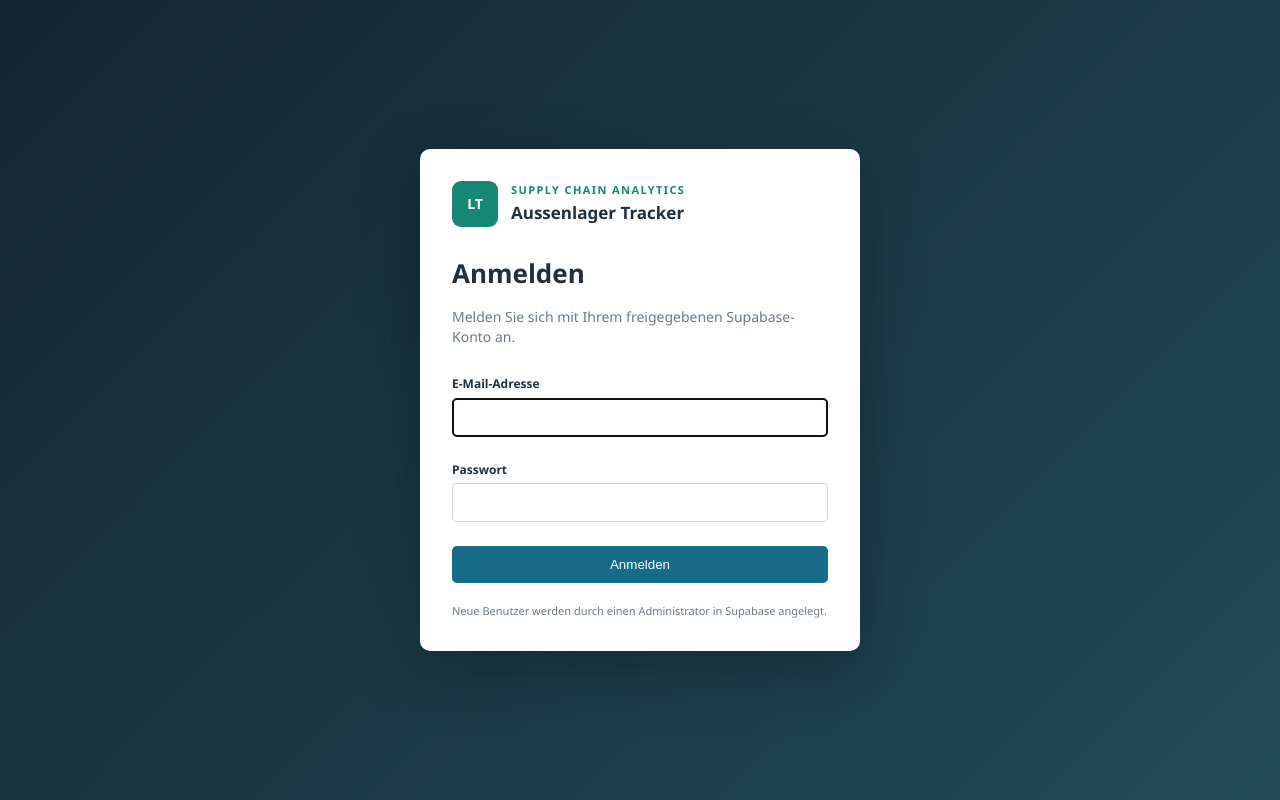
After one commit to RayK02/Supply-Chain-Analytics, a Flask app: page /login in a window 1280 px wide. The commit adds this page. Run offline with Flask 3, Linux system fonts and the light colour scheme; data comes from the database, SQL or seed files in the repository.

Commit message:
Add Supabase multi-user login

```diff
--- a/app/i18n.py
+++ b/app/i18n.py
@@ -41,6 +41,17 @@ TRANSLATIONS = {
     "Einstellungen speichern": "Save settings",
     "Konfiguration prüfen": "Validate configuration",
     "Einstellungen gespeichert. Zugangsdaten werden bewusst nicht gespeichert.": "Settings saved. Credentials are deliberately not stored.",
+    "Anmelden": "Sign in",
+    "Abmelden": "Sign out",
+    "E-Mail-Adresse": "Email address",
+    "Passwort": "Password",
+    "Melden Sie sich mit Ihrem freigegebenen Supabase-Konto an.": "Sign in with your approved Supabase account.",
+    "Neue Benutzer werden durch einen Administrator in Supabase angelegt.": "New users are created by an administrator in Supabase.",
+    "Bitte E-Mail-Adresse und Passwort eingeben.": "Enter your email address and password.",
+    "E-Mail-Adresse oder Passwort ist falsch.": "The email address or password is incorrect.",
+    "Die Anmeldung ist noch nicht vollständig konfiguriert.": "Sign-in has not been fully configured yet.",
+    "Der Anmeldedienst ist momentan nicht erreichbar.": "The sign-in service is currently unavailable.",
+    "Die Anmeldung ist momentan nicht verfügbar.": "Sign-in is currently unavailable.",
 }
 
 
--- a/app/routes.py
+++ b/app/routes.py
@@ -8,14 +8,16 @@ import platform
 import sqlite3
 import sys
 import uuid
-from datetime import datetime
+from datetime import datetime, timezone
 from pathlib import Path
 from typing import Any
+from urllib.parse import urlsplit
 
 from flask import Blueprint, Response, current_app, flash, redirect, render_template, request, send_file, session, url_for
 from openpyxl import Workbook
 from werkzeug.utils import secure_filename
 
+from .auth import AuthError
 from .db import ORDER_FIELDS, TIMESTAMP_FIELDS, Database, utcnow
 from .imports import inspect_file, import_rows, read_csv_rows, read_xlsx_rows
 from .i18n import translate
@@ -31,7 +33,73 @@ def language() -> str:
     return value if value in ("de", "en") else "de"
 def common() -> dict[str, Any]:
     lang = language()
-    return {"locations": db().all("SELECT * FROM locations WHERE active=1 ORDER BY code"), "statuses": STATUS_VALUES, "unit": unit(), "language": lang, "t": lambda text: translate(text, lang)}
+    return {"locations": db().all("SELECT * FROM locations WHERE active=1 ORDER BY code"), "statuses": STATUS_VALUES, "unit": unit(), "language": lang, "t": lambda text: translate(text, lang), "auth_user": session.get("auth_user")}
+
+
+def _store_auth(result: dict[str, Any]) -> None:
+    user = result.get("user") or {}
+    if not user.get("id") or not user.get("email") or not result.get("access_token") or not result.get("refresh_token"):
+        raise AuthError("Die Anmeldung ist momentan nicht verfügbar.")
+    session.clear()
+    session.permanent = True
+    session["auth_user"] = {"id": user.get("id"), "email": user.get("email")}
+    session["access_token"] = result.get("access_token")
+    session["refresh_token"] = result.get("refresh_token")
+    session["auth_expires_at"] = int(datetime.now(timezone.utc).timestamp()) + int(result.get("expires_in") or 3600)
+
+
+def _safe_next(value: str | None) -> str:
+    if not value:
+        return url_for("main.index")
+    parsed = urlsplit(value)
+    return value if not parsed.scheme and not parsed.netloc and value.startswith("/") else url_for("main.index")
+
+
+@bp.before_app_request
+def require_login():
+    if not current_app.config.get("AUTH_REQUIRED"):
+        return None
+    if request.endpoint in {"main.login", "main.health", "static"}:
+        return None
+    if not session.get("auth_user"):
+        return redirect(url_for("main.login", next=request.full_path.rstrip("?")))
+    expires_at = int(session.get("auth_expires_at") or 0)
+    if expires_at <= int(datetime.now(timezone.utc).timestamp()) + 60:
+        refresh_token = session.get("refresh_token")
+        try:
+            if not refresh_token:
+                raise AuthError("Sitzung abgelaufen.")
+            _store_auth(current_app.extensions["auth"].refresh(refresh_token))
+        except AuthError:
+            session.clear()
+            return redirect(url_for("main.login", next=request.full_path.rstrip("?")))
+    return None
+
+
+@bp.route("/login", methods=["GET", "POST"])
+def login():
+    if session.get("auth_user"):
+        return redirect(url_for("main.index"))
+    error = None
+    if request.method == "POST":
+        email = request.form.get("email", "").strip().lower()
+        password = request.form.get("password", "")
+        if not email or not password:
+            error = "Bitte E-Mail-Adresse und Passwort eingeben."
+        else:
+            try:
+                _store_auth(current_app.extensions["auth"].sign_in(email, password))
+                return redirect(_safe_next(request.form.get("next")))
+            except AuthError as exc:
+                error = str(exc)
+    lang = language()
+    return render_template("login.html", error=error, next_url=_safe_next(request.args.get("next") or request.form.get("next")), language=lang, t=lambda text: translate(text, lang)), 401 if error else 200
+
+
+@bp.route("/logout", methods=["POST"])
+def logout():
+    session.clear()
+    return redirect(url_for("main.login"))
 
 
 @bp.route("/health")
--- /dev/null
+++ b/app/static/auth.css
@@ -0,0 +1,18 @@
+.sidebar{display:flex;flex-direction:column}
+.account{margin-top:auto;padding:16px 10px 0;border-top:1px solid #304452}
+.account span{display:block;color:#c8d3d9;font-size:11px;overflow:hidden;text-overflow:ellipsis}
+.account form{margin-top:7px}
+.account button{border:0;background:transparent;color:white;padding:0;cursor:pointer;font:600 12px inherit}
+.auth-page{min-height:100vh;background:linear-gradient(135deg,#142532,#224b58);display:grid;place-items:center;padding:24px}
+.auth-shell{margin:0;padding:0;min-height:0;width:min(440px,100%)}
+.auth-card{background:white;border-radius:10px;padding:32px;box-shadow:0 20px 60px #08151d66}
+.auth-brand{display:flex;align-items:center;gap:13px;margin-bottom:28px}
+.auth-brand>span{display:grid;place-items:center;width:46px;height:46px;border-radius:9px;background:var(--teal);color:white;font-weight:800}
+.auth-brand h1{font-size:17px;margin:3px 0 0}
+.auth-card h2{font-size:26px;margin:0 0 6px}
+.auth-intro,.auth-help{color:var(--muted)}
+.auth-form{display:grid;gap:8px;margin:20px 0}
+.auth-form input{width:100%;font-size:15px;padding:10px}
+.auth-form .btn{margin-top:8px;padding:11px}
+.auth-help{font-size:11px;margin:18px 0 0}
+@media(max-width:760px){.sidebar{display:block}.account{margin-top:14px}.auth-shell{padding:0}.auth-card{padding:24px}}
--- a/app/templates/base.html
+++ b/app/templates/base.html
@@ -1,7 +1,7 @@
 <!doctype html><html lang="{{ language }}"><head><meta charset="utf-8"><meta name="viewport" content="width=device-width,initial-scale=1">
-<title>{{ t(title) }} · {{ t('Aussenlager Tracker') }}</title><link rel="stylesheet" href="{{ url_for('static',filename='app.css') }}"><link rel="stylesheet" href="{{ url_for('static',filename='charts.css') }}"><script defer src="{{ url_for('static',filename='app.js') }}"></script></head>
+<title>{{ t(title) }} · {{ t('Aussenlager Tracker') }}</title><link rel="stylesheet" href="{{ url_for('static',filename='app.css') }}"><link rel="stylesheet" href="{{ url_for('static',filename='auth.css') }}"><link rel="stylesheet" href="{{ url_for('static',filename='charts.css') }}"><script defer src="{{ url_for('static',filename='app.js') }}"></script></head>
 <body><aside class="sidebar"><a class="brand" href="{{ url_for('main.index') }}"><span>LT</span><strong>{{ t('Aussenlager') }}<br>{{ t('Durchlaufzeit') }}</strong></a>
-<nav>{% for endpoint,label,icon in [('main.index','Dashboard','▦'),('main.orders','Bestellungen','≡'),('main.open_orders','Offene Bestellungen','◷'),('main.comparison','Standortvergleich','⇄'),('main.quality','Datenqualität','✓'),('main.import_page','Import','⇧'),('main.reports','Reports','▤'),('main.master','Stammdaten','◇'),('main.settings','Einstellungen','⚙'),('main.system_info','Systeminformationen','ⓘ')] %}<a href="{{ url_for(endpoint) }}" class="{% if request.endpoint==endpoint %}active{% endif %}"><i>{{ icon }}</i>{{ t(label) }}</a>{% endfor %}</nav></aside>
+<nav>{% for endpoint,label,icon in [('main.index','Dashboard','▦'),('main.orders','Bestellungen','≡'),('main.open_orders','Offene Bestellungen','◷'),('main.comparison','Standortvergleich','⇄'),('main.quality','Datenqualität','✓'),('main.import_page','Import','⇧'),('main.reports','Reports','▤'),('main.master','Stammdaten','◇'),('main.settings','Einstellungen','⚙'),('main.system_info','Systeminformationen','ⓘ')] %}<a href="{{ url_for(endpoint) }}" class="{% if request.endpoint==endpoint %}active{% endif %}"><i>{{ icon }}</i>{{ t(label) }}</a>{% endfor %}</nav>{% if auth_user %}<div class="account"><span>{{ auth_user.email }}</span><form method="post" action="{{ url_for('main.logout') }}"><button type="submit">{{ t('Abmelden') }}</button></form></div>{% endif %}</aside>
 <main><header class="topbar"><div><p class="eyebrow">SUPPLY CHAIN ANALYTICS</p><h1>{{ t(title) }}</h1></div><div class="top-actions"><a class="btn secondary" href="{{ url_for('main.order_new') }}">＋ {{ t('Bestellung') }}</a><a class="btn" href="{{ url_for('main.import_page') }}">{{ t('Daten importieren') }}</a></div></header>
 {% for category,message in get_flashed_messages(with_categories=true) %}<div class="flash {{ category }}">{{ message }}</div>{% endfor %}
 {% block content %}{% endblock %}<footer>{{ t('Lokaler Einzelplatzbetrieb · Daten bleiben auf diesem Computer') }}</footer></main></body></html>
--- /dev/null
+++ b/app/templates/login.html
@@ -0,0 +1,27 @@
+<!doctype html>
+<html lang="{{ language }}">
+<head>
+  <meta charset="utf-8">
+  <meta name="viewport" content="width=device-width,initial-scale=1">
+  <title>{{ t('Anmelden') }} · {{ t('Aussenlager Tracker') }}</title>
+  <link rel="stylesheet" href="{{ url_for('static', filename='app.css') }}">
+  <link rel="stylesheet" href="{{ url_for('static', filename='auth.css') }}">
+</head>
+<body class="auth-page">
+  <main class="auth-shell">
+    <section class="auth-card">
+      <div class="auth-brand"><span>LT</span><div><p class="eyebrow">SUPPLY CHAIN ANALYTICS</p><h1>{{ t('Aussenlager Tracker') }}</h1></div></div>
+      <h2>{{ t('Anmelden') }}</h2>
+      <p class="auth-intro">{{ t('Melden Sie sich mit Ihrem freigegebenen Supabase-Konto an.') }}</p>
+      {% if error %}<div class="flash error">{{ t(error) }}</div>{% endif %}
+      <form method="post" class="auth-form">
+        <input type="hidden" name="next" value="{{ next_url }}">
+        <label>{{ t('E-Mail-Adresse') }}<input type="email" name="email" autocomplete="username" required autofocus></label>
+        <label>{{ t('Passwort') }}<input type="password" name="password" autocomplete="current-password" required></label>
+        <button class="btn" type="submit">{{ t('Anmelden') }}</button>
+      </form>
+      <p class="auth-help">{{ t('Neue Benutzer werden durch einen Administrator in Supabase angelegt.') }}</p>
+    </section>
+  </main>
+</body>
+</html>
--- a/requirements.txt
+++ b/requirements.txt
@@ -4,3 +4,4 @@ waitress==3.0.2
 pytest==8.4.1
 SQLAlchemy==2.0.41
 psycopg[binary]==3.2.9
+python-dotenv==1.1.1
```
Also changed, not shown: app/__init__.py (+11 -0 lines), app/auth.py (added, +50 -0 lines), render.yaml (+8 -0 lines), tests/conftest.py (+1 -1 lines), tests/test_web.py (+55 -0 lines), CHANGELOG.md, README.md, 2 other files.
